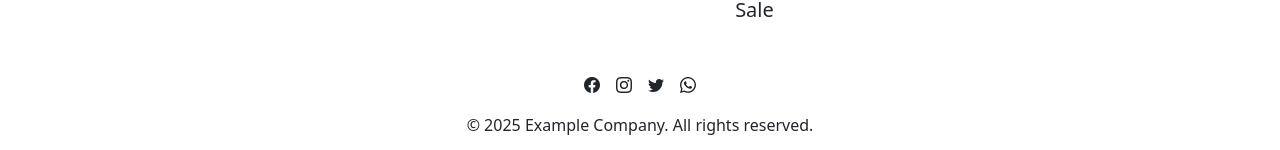
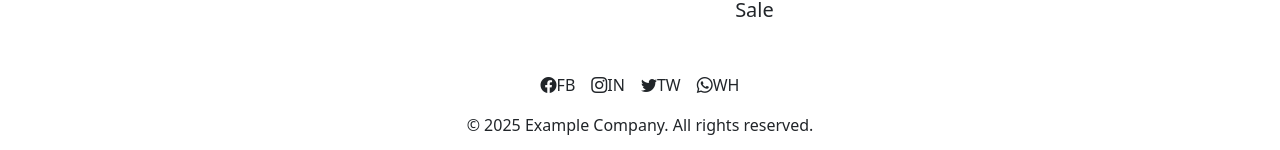
Before and after one commit to Shivanand848/Food_Ordering, a React (Vite) app: page / in a window 1280 px wide. Shown: the part 1543-1693 px from the top of the page. Built offline with nearby package versions, Linux system fonts and the light colour scheme; no server answers.

Commit message:
again same

```diff
--- a/src/foodcourt/Home.jsx
+++ b/src/foodcourt/Home.jsx
@@ -158,10 +158,10 @@ const Home = () => {
 
             <div class="row mt-2">
                 <ul class="list-unstyled d-flex gap-3 justify-content-center">
-                    <li><span class="bi bi-facebook"></span></li>
-                    <li><span class="bi bi-instagram"></span></li>
-                    <li><span class="bi bi-twitter"></span></li>
-                    <li><span class="bi bi-whatsapp"></span></li>
+                    <li><span class="bi bi-facebook">FB</span></li>
+                    <li><span class="bi bi-instagram">IN</span></li>
+                    <li><span class="bi bi-twitter">TW</span></li>
+                    <li><span class="bi bi-whatsapp">WH</span></li>
                 </ul>
             </div>
 
--- a/src/foodcourt/Login.jsx
+++ b/src/foodcourt/Login.jsx
@@ -16,22 +16,22 @@ const Login = () => {
     e.preventDefault();
     login(email,password)
 
-    if (!email || !password) {
-      toast.error('Please fill in both email and password');
-      return;
-    }
+    // if (!email || !password) {
+    //   toast.error('Please fill in both email and password');
+    //   return;
+    // }
 
-    const user = JSON.parse(localStorage.getItem('user'));
+    // const user = JSON.parse(localStorage.getItem('user'));
 
-    if (user && user.email === email && user.password === password) {
-      localStorage.setItem('loggedInUser', JSON.stringify(user));
-      toast.success('Successfully Logged In',{position:"top-center"});
-      setEmail('');
-      setPassword('');
-      navigate('/');
-    } else {
-      toast.error('Invalid email or password');
-    }
+    // if (user && user.email === email && user.password === password) {
+    //   localStorage.setItem('loggedInUser', JSON.stringify(user));
+    //   toast.success('Successfully Logged In',{position:"top-center"});
+    //   setEmail('');
+    //   setPassword('');
+    //   navigate('/');
+    // } else {
+    //   toast.error('Invalid email or password');
+    // }
   };
 
   return (
--- a/src/foodcourt/Navbar.jsx
+++ b/src/foodcourt/Navbar.jsx
@@ -12,12 +12,12 @@ const Navbar = ({ setsearch }) => {
 
 
 
-    useEffect(() => {
-        const loggedInUser = JSON.parse(localStorage.getItem('loggedInUser'));
-        if (loggedInUser) {
-            setUser(loggedInUser);
-        }
-    }, [user]);
+    // useEffect(() => {
+    //     const loggedInUser = JSON.parse(localStorage.getItem('loggedInUser'));
+    //     if (loggedInUser) {
+    //         setUser(loggedInUser);
+    //     }
+    // }, [user]);
 
     useEffect(() => {
         const cartCounts = JSON.parse(localStorage.getItem('cart')) || []
```
